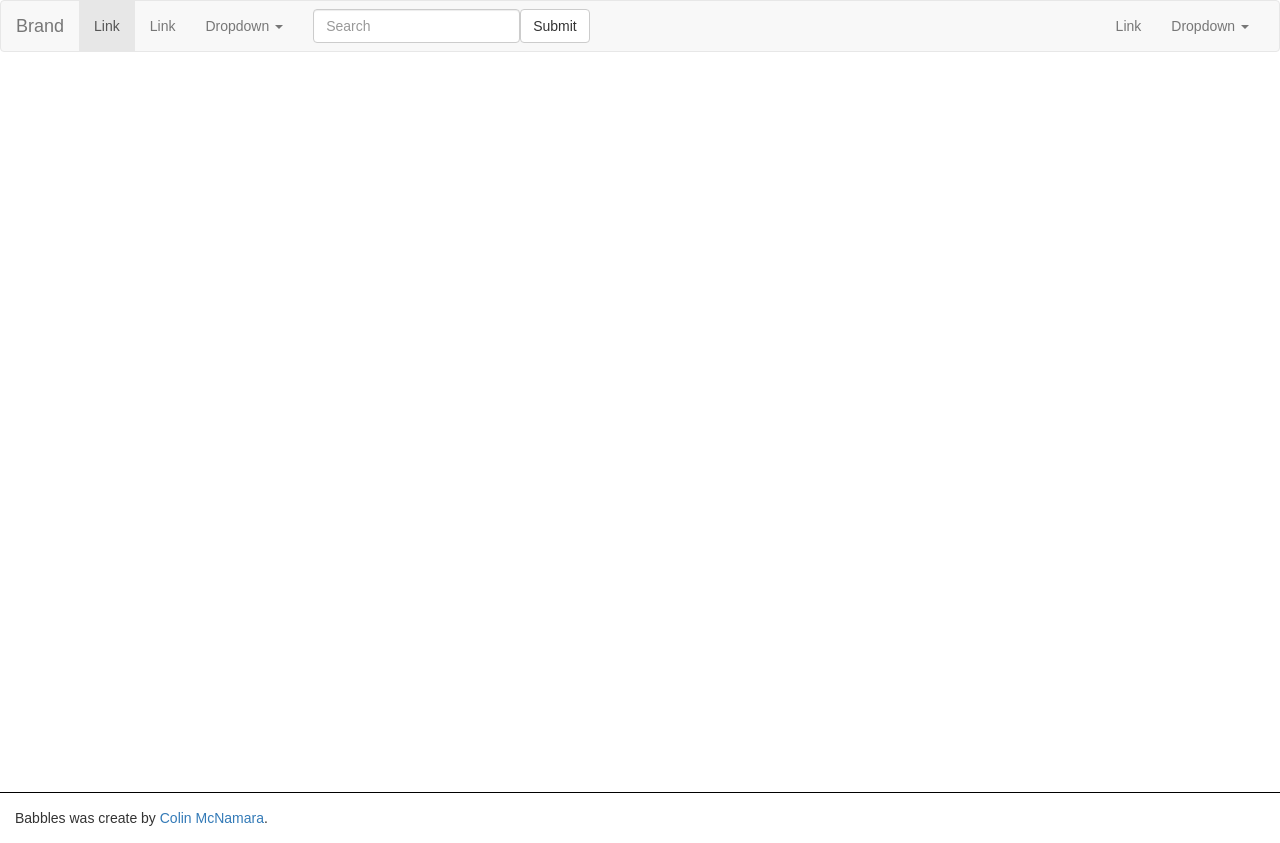
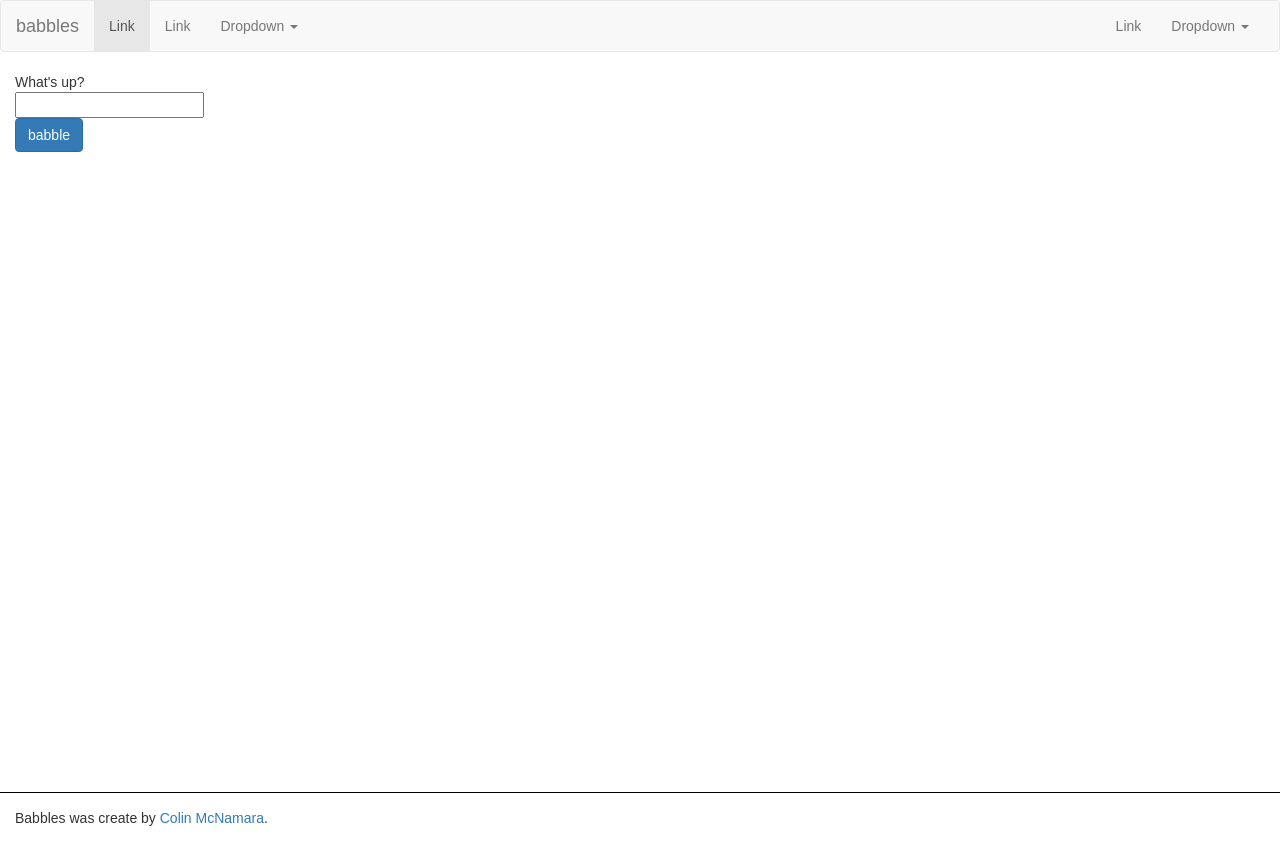
Before and after one commit to coolinmc6/babbles, a React (Create React App) app: page / in a window 1280 px wide. Built offline with nearby package versions, Linux system fonts and the light colour scheme.

Commit message:
incomplete commit

```diff
--- /dev/null
+++ b/src/actions/index.js
@@ -0,0 +1,13 @@
+// import axios from 'axios';
+
+export const CREATE_BABBLE = 'CREATE_BABBLE';
+
+export function createBabble(babble) {
+
+	console.log('Action value: ', babble);
+	return {
+		type: CREATE_BABBLE,
+		payload: babble
+	}
+
+}
--- a/src/components/App.js
+++ b/src/components/App.js
@@ -1,6 +1,7 @@
 import React, { Component } from 'react';
 import Header from './header';
 import Footer from './footer';
+import BabbleBox from '../containers/BabbleBox';
 
 class App extends Component {
   render() {
@@ -8,6 +9,7 @@ class App extends Component {
       <div>
         <Header />
         <div className="main container-fluid">
+          <BabbleBox />
 
         </div>
 
--- a/src/components/header.js
+++ b/src/components/header.js
@@ -13,7 +13,7 @@ class Header extends Component {
               <span className="icon-bar"></span>
               <span className="icon-bar"></span>
             </button>
-            <a className="navbar-brand" href="#">Brand</a>
+            <a className="navbar-brand" href="#">babbles</a>
           </div>
 
 
@@ -34,12 +34,12 @@ class Header extends Component {
                 </ul>
               </li>
             </ul>
-            <form className="navbar-form navbar-left">
-              <div className="form-group">
-                <input type="text" className="form-control" placeholder="Search" />
-              </div>
-              <button type="submit" className="btn btn-default">Submit</button>
-            </form>
+           { /*<form className="navbar-form navbar-left">
+                         <div className="form-group">
+                           <input type="text" className="form-control" placeholder="Search" />
+                         </div>
+                         <button type="submit" className="btn btn-default">Submit</button>
+                       </form> */}
             <ul className="nav navbar-nav navbar-right">
               <li><a href="#">Link</a></li>
               <li className="dropdown">
--- /dev/null
+++ b/src/containers/BabbleBox.js
@@ -0,0 +1,60 @@
+import React, { Component } from 'react';
+import { connect } from 'react-redux';
+import { createBabble } from '../actions';
+import { bindActionCreators } from 'redux';
+
+class BabbleBox extends Component {
+
+	constructor() {
+		super();
+		this.state = {
+			babble: ''
+		}
+
+		this.onBabbleChange = this.onBabbleChange.bind(this);
+		this.onBabbleSubmit = this.onBabbleSubmit.bind(this);
+	}
+
+	onBabbleChange(e) {
+		console.log(e.target.value)
+		this.setState({
+			babble: e.target.value
+		})
+	}
+
+	onBabbleSubmit(e) {
+		e.preventDefault();
+		this.props.createBabble(this.state.babble);
+
+	}
+
+	render() {
+		return (
+			<div>
+				<form onSubmit={this.onBabbleSubmit}>
+					<div>What's up?</div>
+					<input type="text"
+							onChange={this.onBabbleChange}/>
+					<br />
+					<button
+						type="submit"
+						className="btn btn-primary">
+						babble
+					</button>
+				</form>
+			</div>
+		)
+	}
+}
+
+function mapStateToProps(state) {
+	return {
+		babbles: state.babbles
+	}
+}
+
+function mapDispatchToProps(dispatch) {
+	return bindActionCreators({ createBabble }, dispatch)
+}
+
+export default connect(mapStateToProps, mapDispatchToProps)(BabbleBox);
--- a/src/index.js
+++ b/src/index.js
@@ -13,7 +13,7 @@ const createStoreWithMiddleware = applyMiddleware(ReduxPromise)(createStore);
 
 
 ReactDOM.render(
-	<Provider store={createStoreWithMiddleware(reducers)}>
+	<Provider store={createStoreWithMiddleware(reducers, window.__REDUX_DEVTOOLS_EXTENSION__ && window.__REDUX_DEVTOOLS_EXTENSION__())}>
   		<Router history={browserHistory} routes={routes}/>
   	</Provider>,
   document.getElementById('root')
--- a/src/reducers/index.js
+++ b/src/reducers/index.js
@@ -1,7 +1,8 @@
 import { combineReducers } from 'redux';
+import BabbleReducer from './reducer_babble'
 
 const rootReducer = combineReducers({
-	state: (state = {}) => state
+	babbles: BabbleReducer
 });
 
 export default rootReducer;
--- /dev/null
+++ b/src/reducers/reducer_babble.js
@@ -0,0 +1,9 @@
+export default function(state = [], action) {
+	switch(action.type) {
+		case 'CREATE_BABBLE':
+			console.log('Reducer value: ', action.payload);
+			return [...state, action.payload]
+	}
+	// console.log('Reducer value: ', action.payload);
+	return state;
+}
```
Also changed, not shown: 1 other file (tests, documents, lock files or other folders).
